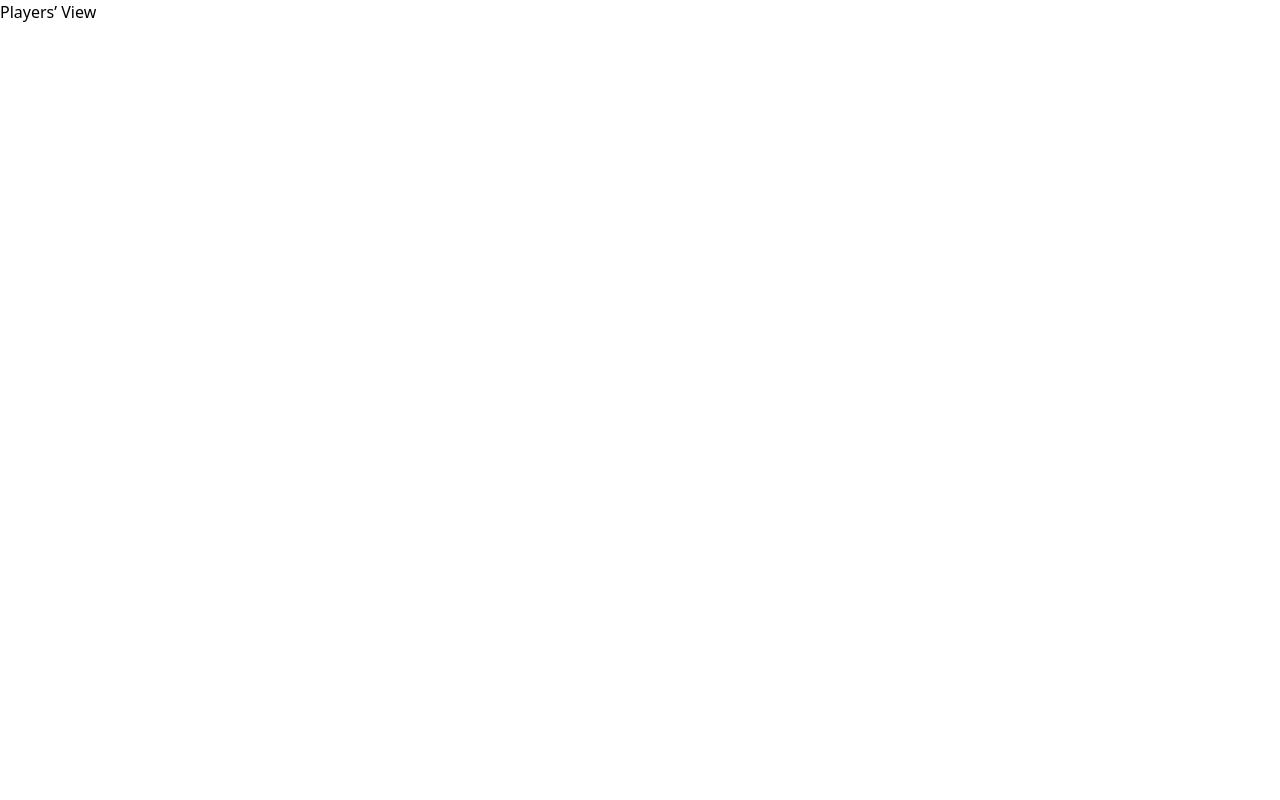
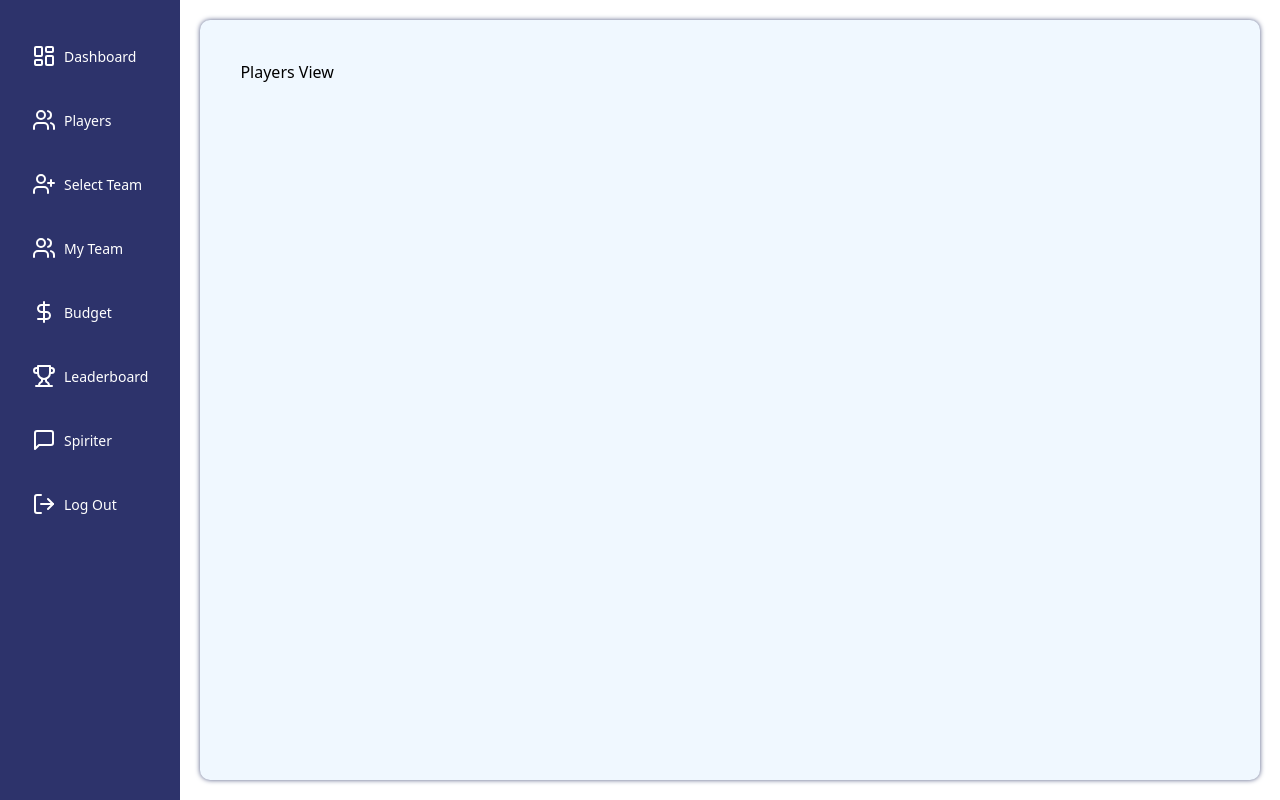
Before and after one commit to Akith-002/SpiritX_Zenova_01_2, a React (Vite) app in the folder Frontend/: page /players in a window 1280 px wide. Built offline with nearby package versions, Linux system fonts and the light colour scheme.

Commit message:
Refactor Players component: rename to Dashboard, update imports, and adjust routing in Navbar

```diff
--- a/Frontend/src/App.jsx
+++ b/Frontend/src/App.jsx
@@ -3,7 +3,7 @@ import { BrowserRouter as Router, Route, Routes } from "react-router-dom";
 import Login from "./Pages/Home/Login";
 import Signup from "./Pages/Home/Signup";
 import Home from "./Pages/Home/Home";
-import Players from "./Pages/players/players"; // Import the Players component
+import Players from "./Pages/players/Dashbord"; // Import the Players component
 
 const App = () => {
   return (
--- /dev/null
+++ b/Frontend/src/Pages/players/Dashbord.jsx
@@ -0,0 +1,18 @@
+import React from 'react';
+import Navbar from '../../components/Navbar/Navbar';
+import styles from './Dashbord.module.css'; // Correctly import the CSS module
+
+const Dashboard = () => {
+  return (
+    <div className={styles.container}>
+      <div className={styles.left}>
+        <Navbar />
+      </div>
+      <div className={styles.right}>
+        <h1 className={styles.title}>Players View</h1>
+      </div>
+    </div>
+  );
+};
+
+export default Dashboard;
--- /dev/null
+++ b/Frontend/src/Pages/players/Dashbord.module.css
@@ -0,0 +1,21 @@
+.container {
+    display: flex;
+    background: rgb(255, 255, 255);
+  }
+
+  .left {
+    justify-content: center;
+  }
+
+
+  .right {
+    flex: 1;
+    padding: 40px;
+    align-items: left;
+    justify-content: center;
+    /* border: 2px solid black; */
+    border-radius: 10px;
+    margin: 20px;
+    background-color: aliceblue;
+    box-shadow: 0px 0px 5px rgb(83, 92, 131);
+  }
--- a/Frontend/src/Pages/players/players.jsx
+++ /dev/null
@@ -1,12 +0,0 @@
-import React from 'react';
-
-const Players = () => {
-  return (
-    <div>
-      <h1>Players’ View</h1>
-      {/* Add your Players component content here */}
-    </div>
-  );
-};
-
-export default Players;
--- a/Frontend/src/components/Navbar/Navbar.jsx
+++ b/Frontend/src/components/Navbar/Navbar.jsx
@@ -1,89 +1,80 @@
-// Sidebar.jsx
-"use client"
+"use client";
 
 import React, { useState } from "react";
-import { BrowserRouter as Router, Routes, Route, Link } from "react-router-dom";
-import { Menu, X, MessageSquare, LayoutDashboard, Users, UserPlus, Trophy, DollarSign, LogOut } from "lucide-react";
-import Players from "../../Pages/players/players"; // Import the Players component
+import { Link, useLocation } from "react-router-dom";
+import { LayoutDashboard, Users, UserPlus, Trophy, DollarSign, MessageSquare, LogOut, Menu, X } from "lucide-react";
 import styles from "./Navbar.module.css";
 
 const navItems = [
-  { title: "Dashboard", href: "/dashboard", icon: LayoutDashboard },
-  { title: "Players", href: "/players", icon: Users },
-  { title: "Select Team", href: "/select-team", icon: UserPlus },
-  { title: "My Team", href: "/team", icon: Users },
-  { title: "Budget", href: "/budget", icon: DollarSign },
-  { title: "Leaderboard", href: "/leaderboard", icon: Trophy },
-  { title: "Spiriter", href: "/spiriter", icon: MessageSquare },
+  {
+    title: "Dashboard",
+    href: "/dashboard",
+    icon: LayoutDashboard,
+  },
+  {
+    title: "Players",
+    href: "/dashboard/players",
+    icon: Users,
+  },
+  {
+    title: "Select Team",
+    href: "/dashboard/select-team",
+    icon: UserPlus,
+  },
+  {
+    title: "My Team",
+    href: "/dashboard/team",
+    icon: Users,
+  },
+  {
+    title: "Budget",
+    href: "/dashboard/budget",
+    icon: DollarSign,
+  },
+  {
+    title: "Leaderboard",
+    href: "/dashboard/leaderboard",
+    icon: Trophy,
+  },
+  {
+    title: "Spiriter",
+    href: "/dashboard/spiriter",
+    icon: MessageSquare,
+  },
 ];
 
-const Sidebar = ({ isOpen, toggleSidebar }) => {
+const Navbar = () => {
+  const [isOpen, setIsOpen] = useState(false);
+  const location = useLocation();
+
+  const toggleMenu = () => {
+    setIsOpen(!isOpen);
+  };
+
   return (
-    <div className={`${styles.sidebar} ${isOpen ? styles.open : ""}`}>
-      <button className={styles.menuBtn} onClick={toggleSidebar}>
-        <X size={24} />
-      </button>
-      <nav>
-        <ul>
+    <nav className={styles.navbar}>
+      <div>
+        {/* <button onClick={toggleMenu} className={styles.menuButton}>
+          {isOpen ? <X /> : <Menu />}
+        </button> */}
+      </div>
+      <div>
+        <ul className={styles.navItems}>
           {navItems.map((item) => (
-            <li key={item.href}>
-              <Link to={item.href} onClick={toggleSidebar} className={styles.navItem}>
-                <item.icon className={styles.navIcon} />
-                {item.title}
+            <li key={item.href} className={styles.navItem}>
+              <Link to={item.href} className={location.pathname === item.href ? "active" : ""}>
+                <item.icon /> {item.title}
               </Link>
             </li>
           ))}
-          <li>
-            <Link to="/" onClick={toggleSidebar} className={styles.logoutButton}>
-              <LogOut className={styles.navIcon} />
-              Logout
+          <li className={styles.navItem}>
+            <Link to="/logout" className={location.pathname === "/logout" ? "active" : ""}>
+              <LogOut /> Log Out
             </Link>
           </li>
         </ul>
-      </nav>
-    </div>
-  );
-};
-
-const Chatbot = () => {
-  const [isOpen, setIsOpen] = useState(false);
-
-  return (
-    <div className="fixed bottom-4 right-4">
-      {isOpen && (
-        <div className="bg-white p-4 shadow-lg rounded-lg w-72">
-          <p className="text-black">Hello! How can I assist you?</p>
-        </div>
-      )}
-      <button className="bg-blue-600 text-white p-3 rounded-full shadow-lg" onClick={() => setIsOpen(!isOpen)}>
-        <MessageSquare size={24} />
-      </button>
-    </div>
-  );
-};
-
-const Navbar = () => {
-  const [isOpen, setIsOpen] = useState(false);
-
-  return (
-    <Router>
-      <div className="flex">
-        <Sidebar isOpen={isOpen} toggleSidebar={() => setIsOpen(!isOpen)} />
-        <div className="flex-1 p-4">
-          <button className={styles.menuBtn} onClick={() => setIsOpen(!isOpen)}>
-            <Menu size={24} />
-          </button>
-          <Routes>
-            <Route path="/players" element={<Players />} />
-            <Route path="/select-team" element={<h1>Select Your Team</h1>} />
-            <Route path="/team" element={<h1>Team View</h1>} />
-            <Route path="/budget" element={<h1>Budget View</h1>} />
-            <Route path="/leaderboard" element={<h1>Leaderboard</h1>} />
-          </Routes>
-        </div>
       </div>
-      <Chatbot />
-    </Router>
+    </nav>
   );
 };
 
--- a/Frontend/src/components/Navbar/Navbar.module.css
+++ b/Frontend/src/components/Navbar/Navbar.module.css
@@ -1,149 +1,152 @@
-/* Sidebar.module.css */
 .sidebar {
   display: flex;
   flex-direction: column;
+  width: 240px;
   height: 100vh;
-  width: 250px;
-  background: #222;
-  color: white;
-  padding-top: 20px;
+  background-color: #2D336B;
+  color: #ffffff;
   position: fixed;
-  left: -250px;
-  transition: left 0.3s ease;
-}
-
-.sidebar.open {
   left: 0;
+  top: 0;
+  padding: 1rem;
 }
 
 .logoContainer {
-  padding: 24px 20px;
+  display: flex;
+  align-items: center;
+  gap: 0.5rem;
+  padding: 1.5rem;
+  border-bottom: 1px solid #f1f1f1;
 }
 
 .logo {
   display: flex;
   align-items: center;
+  gap: 0.5rem;
   text-decoration: none;
 }
 
-.logo h2 {
-  font-size: 24px;
-  font-weight: 700;
-  color: #10b981; /* Green color for the Spirit11 logo */
-  margin: 0;
+.logoImage {
+  height: 40px;
+  width: auto;
 }
 
-.nav {
+.logoText {
+  font-size: 1.5rem;
+  font-weight: 700;
+  color: #ffffff;
+}
+
+.navContainer {
   flex: 1;
-  overflow: auto;
-  padding: 8px 12px;
+  overflow-y: auto;
+  padding: 1rem;
   display: flex;
   flex-direction: column;
-  gap: 4px;
+  gap: 0.5rem;
+}
+
+.navItems {
+  flex: 1;
+  overflow-y: auto;
+  padding: 1rem 0;
+  display: flex;
+  flex-direction: column;
+  gap: 0.5rem;
 }
 
 .navItem {
   display: flex;
   align-items: center;
-  gap: 12px;
-  padding: 10px 12px;
-  border-radius: 8px;
+  gap: 0.75rem;
+  padding: 0.75rem 1rem;
+  border-radius: 0.5rem;
   text-decoration: none;
-  color: #6c757d;
-  font-size: 14px;
-  transition: all 0.2s;
+  color: #ffffff;
+  font-size: 0.875rem;
+  transition: all 0.2s ease;
 }
 
 .navItem:hover {
-  color: #10b981;
+  background-color: rgba(255, 255, 255, 0.1);
 }
 
 .activeNavItem {
-  background-color: rgba(16, 185, 129, 0.1);
-  color: #10b981;
+  background-color: rgba(255, 255, 255, 0.2);
   font-weight: 500;
 }
 
 .navIcon {
-  width: 20px;
-  height: 20px;
+  width: 1.25rem;
+  height: 1.25rem;
+  flex-shrink: 0;
 }
 
-.footer {
-  border-top: 1px solid #f0f0f0;
-  padding: 16px 12px;
+.footerContainer {
+  padding: 1rem;
+  border-top: 1px solid #f1f1f1;
 }
 
-.logoutButton {
-  display: flex;
-  align-items: center;
-  gap: 12px;
-  padding: 10px 12px;
-  border-radius: 8px;
-  text-decoration: none;
-  color: #6c757d;
-  font-size: 14px;
-  transition: all 0.2s;
+.logoutItem {
+  color: #ffffff;
 }
 
-.logoutButton:hover {
-  color: #ef4444; /* Red color on hover for logout */
+.logoutItem:hover {
+  color: #ef4444;
 }
 
-/* Mobile styles */
-.mobileMenuButton {
-  display: none;
+.navbar {
+  /* display: flex; */
+  justify-content: space-between;
+  align-items: center;
+  padding: 1rem;
+  background-color: #2D336B;
+  color: #ffffff;
+  max-width: 250px;
+  height: 100vh;
+
+
 }
 
 .menuButton {
   background: none;
   border: none;
+  color: #ffffff;
+  font-size: 1.5rem;
   cursor: pointer;
-  color: #111827;
+
 }
 
-.menuIcon {
-  width: 24px;
-  height: 24px;
+.navItems {
+  display: flex;
+  list-style: none;
+  gap: 1rem;
 }
 
-.mobileMenu {
-  display: none;
-  position: fixed;
-  inset: 0;
-  z-index: 50;
-  background-color: white;
-  padding-top: 64px;
+.navItem {
+  display: flex;
+  align-items: center;
 }
 
-.mobileNav {
-  padding: 16px;
+.navItem a {
+  color: #ffffff;
+  text-decoration: none;
   display: flex;
-  flex-direction: column;
-  gap: 8px;
+  align-items: center;
+  gap: 0.5rem;
 }
 
-.menuBtn {
-  background: none;
-  border: none;
-  font-size: 24px;
-  cursor: pointer;
-  margin: 10px;
-  color: white;
+.navItem a.active {
+  font-weight: bold;
 }
 
-/* Media queries */
-@media (max-width: 1024px) {
+.navItem a:hover {
+  text-decoration: underline;
+}
+
+/* Mobile styles */
+@media (max-width: 1023px) {
   .sidebar {
     display: none;
   }
-
-  .mobileMenuButton {
-    display: flex;
-    align-items: center;
-  }
-
-  .mobileMenu {
-    display: block;
-  }
 }
```
